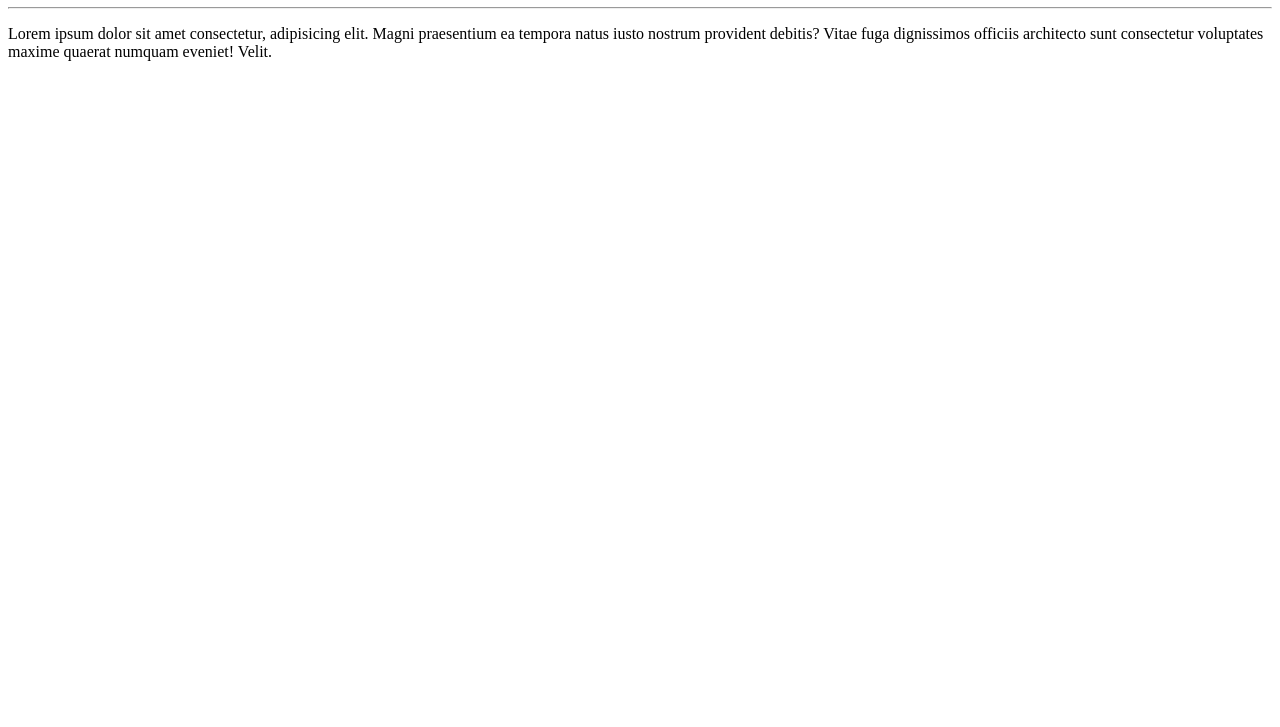
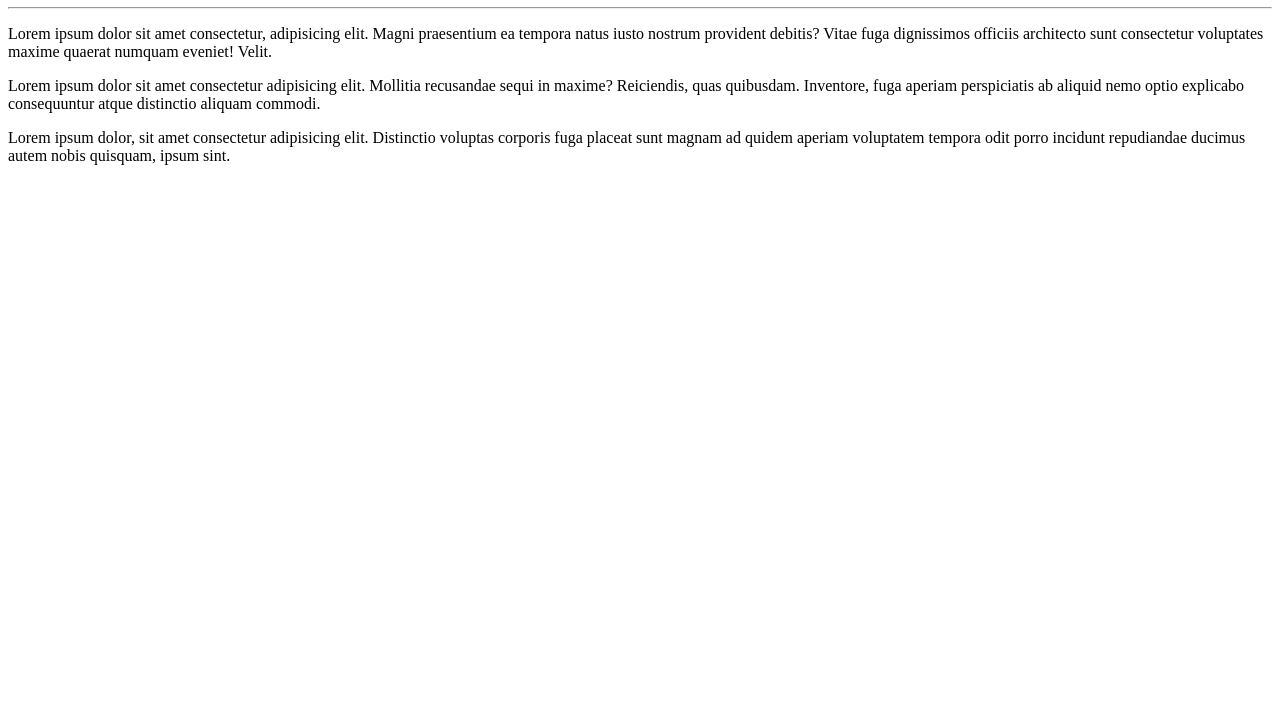
Before and after one commit to PedroH-VGuimaraes/Ola-Mundo, a plain HTML site: page siteexemplo/index.html in a window 1280 px wide. Shown: the part 73-800 px from the top of the page. Drawn offline with Linux system fonts and the light colour scheme.

Commit message:
Update index.html

```diff
--- a/siteexemplo/index.html
+++ b/siteexemplo/index.html
@@ -9,5 +9,7 @@
     <h1>Olá, mundo</h1>
     <hr>
     <p>Lorem ipsum dolor sit amet consectetur, adipisicing elit. Magni praesentium ea tempora natus iusto nostrum provident debitis? Vitae fuga dignissimos officiis architecto sunt consectetur voluptates maxime quaerat numquam eveniet! Velit.</p>
+    <p>Lorem ipsum dolor sit amet consectetur adipisicing elit. Mollitia recusandae sequi in maxime? Reiciendis, quas quibusdam. Inventore, fuga aperiam perspiciatis ab aliquid nemo optio explicabo consequuntur atque distinctio aliquam commodi.</p>
+    <p>Lorem ipsum dolor, sit amet consectetur adipisicing elit. Distinctio voluptas corporis fuga placeat sunt magnam ad quidem aperiam voluptatem tempora odit porro incidunt repudiandae ducimus autem nobis quisquam, ipsum sint.</p>
 </body>
 </html>
```
